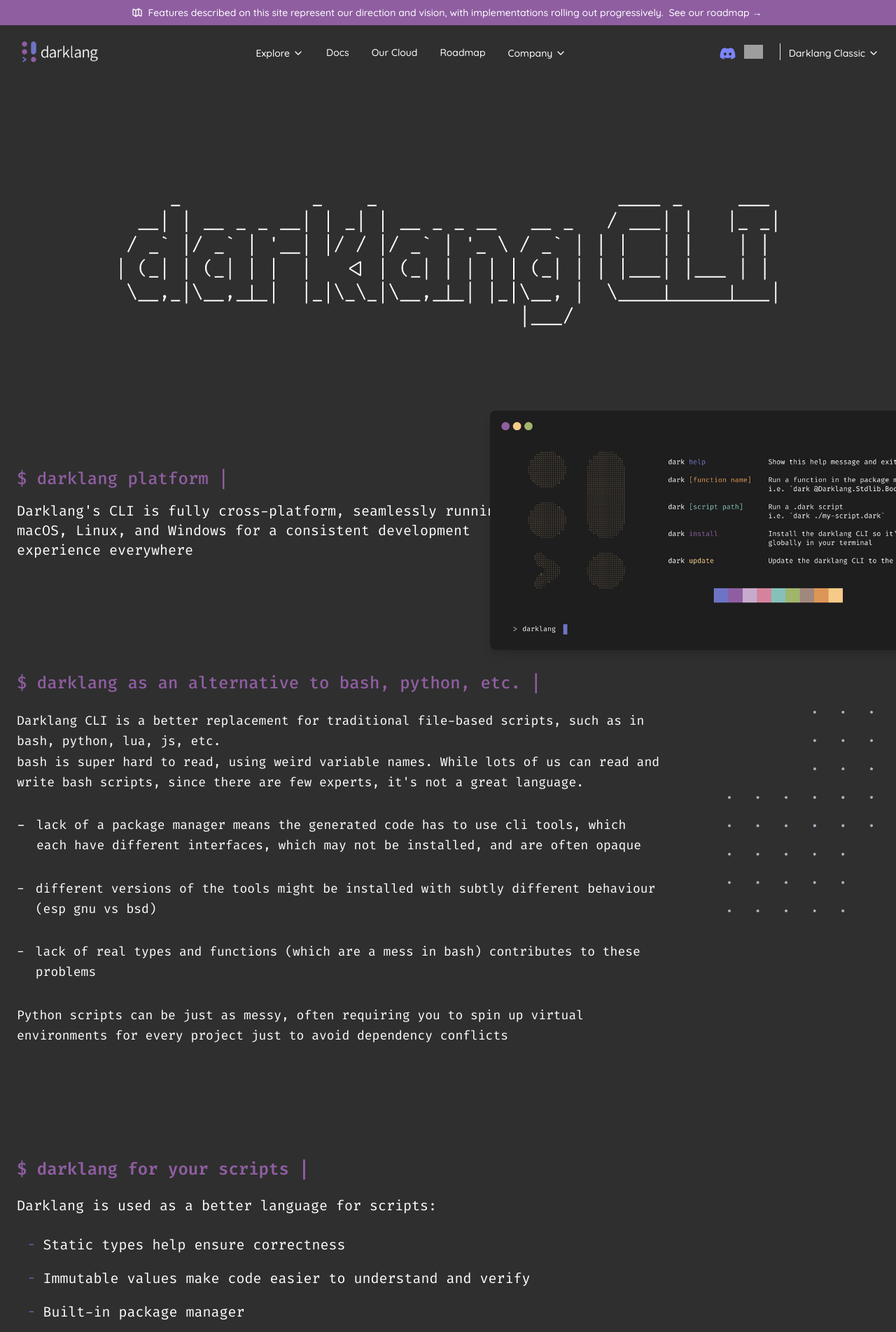
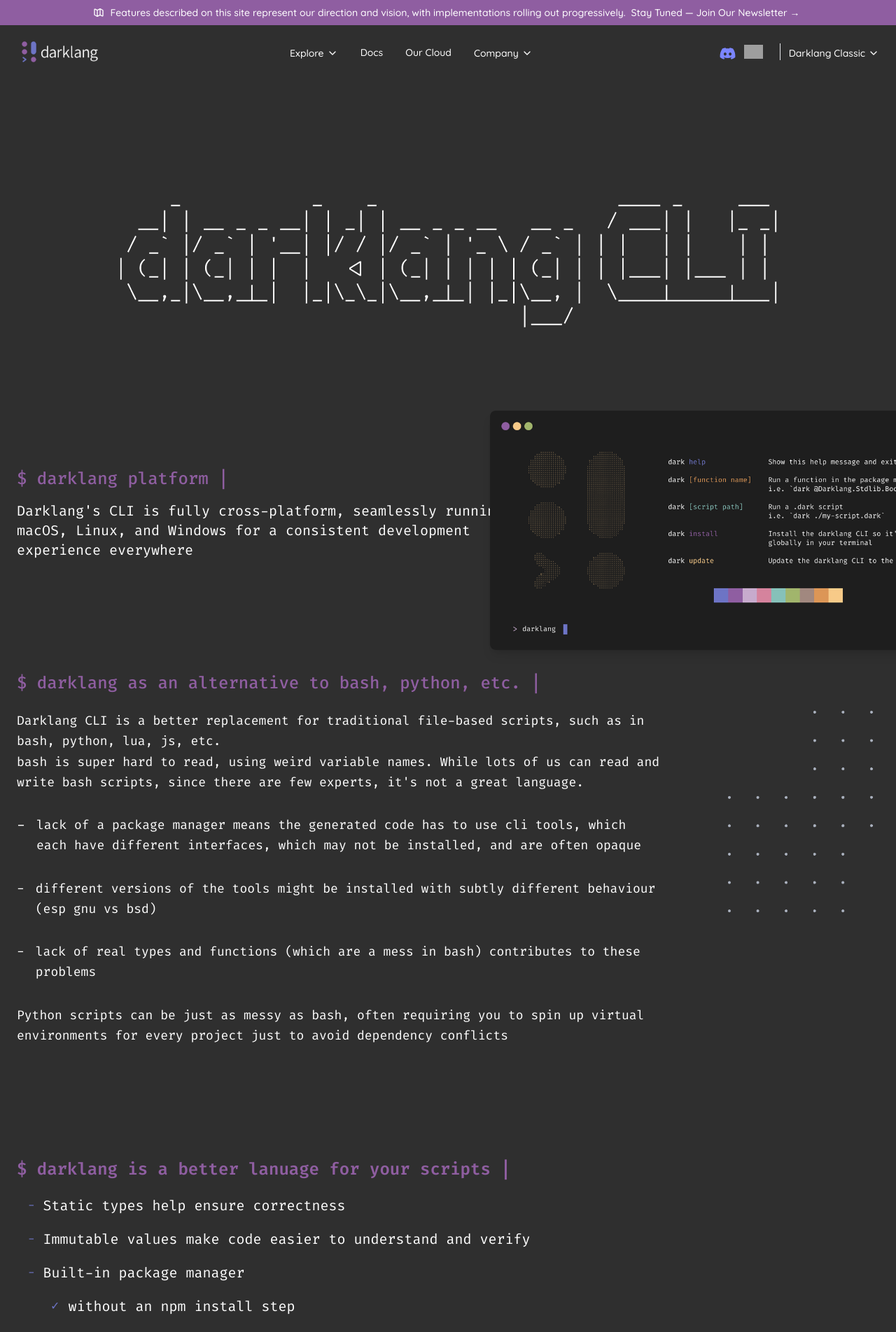
Before and after one commit to darklang/darklang.com, a React (Vite) app: page /cli in a window 1280 px wide. Shown: the top 1904 px of the page at 70% size. Built offline with nearby package versions, Linux system fonts and the light colour scheme; grey boxes are pictures that could not be loaded.

Commit message:
small updates

```diff
--- a/src/App.tsx
+++ b/src/App.tsx
@@ -17,7 +17,6 @@
 import TraceDriven from "./pages/TraceDriven"
 import TypeChecking from "./pages/TypeChecking"
 
-import Roadmap from "./pages/Roadmap";
 import Company from "./pages/Company";
 import GettingStarted from "./pages/GettingStarted";
 import ForX from "./pages/For"
@@ -51,7 +50,6 @@
 
           <Route path="gettingStarted" element={<GettingStarted />} />
           <Route path="company" element={<Company />} />
-          <Route path="roadmap" element={<Roadmap />} />
           <Route path="our-cloud" element={<Cloud />} />
           <Route path="for" element={<ForX />} />
           {/* <Route path="packages" element={<Packages />} /> */}
--- a/src/common/Banner.tsx
+++ b/src/common/Banner.tsx
@@ -25,10 +25,10 @@
       <span className="mr-1">
         {text}.{" "}
         <Link
-          to="/roadmap"
+          to="/"
           className="ml-1 hover:underline whitespace-nowrap flex-shrink-0"
         >
-          See our roadmap →
+          Stay Tuned — Join Our Newsletter  →
         </Link>
       </span>
     </div>
--- a/src/common/layout/Header.tsx
+++ b/src/common/layout/Header.tsx
@@ -109,14 +109,6 @@
                 className=" hover:text-blue-dbg text-sm font-medium"
               >
                 Our Cloud
-              </Link>
-            </li>
-            <li>
-              <Link
-                to="/roadmap"
-                className=" hover:text-blue-dbg text-sm font-medium"
-              >
-                Roadmap
               </Link>
             </li>
             <li>
@@ -296,15 +288,6 @@
                 <ul className="pl-4 mt-2 space-y-2">
                   <li>
                     <Link
-                      to="/roadmap"
-                      className="block hover:text-blue-dbg text-sm"
-                      onClick={() => setIsMobileMenuOpen(false)}
-                    >
-                      Roadmap
-                    </Link>
-                  </li>
-                  <li>
-                    <Link
                       to="https://blog.darklang.com/"
                       target="_blank"
                       className="block hover:text-blue-dbg text-sm"
--- a/src/pages/CLI/index.tsx
+++ b/src/pages/CLI/index.tsx
@@ -104,7 +104,7 @@
               </li>
             </ul>
 
-            <p className="leading-relaxed mt-8">Python scripts can be just as messy, often requiring you to spin up virtual environments for every project just to avoid dependency conflicts</p>
+            <p className="leading-relaxed mt-8">Python scripts can be just as messy as bash, often requiring you to spin up virtual environments for every project just to avoid dependency conflicts</p>
           </div>
           <div className="hidden md:block md:w-1/4 md:absolute md:-right-20 2xl:-right-80">
             <img src={doubleGridImage} alt="grid" className="w-2xs 2xl:w-xs" />
@@ -115,7 +115,7 @@
       {/* Darklang for Scripts Section */}
       <section className="py-16 px-6  max-w-7xl 2xl:max-w-[100rem] mx-auto">
         <div className="text-purple-dbg mb-6 text-lg md:text-2xl font-semibold">
-          $ darklang for your scripts |
+          $ darklang is a better lanuage for your scripts |
         </div>
         <div className="relative">
           <img
@@ -124,9 +124,6 @@
             className="hidden md:block w-2xs 2xl:w-sm absolute -right-40 -bottom-45 2xl:-right-120"
           />
           <div className="space-y-8">
-            <p className="text-white text-xl leading-6">
-              Darklang is used as a better language for scripts:
-            </p>
 
             <ul className="space-y-6 mt-6 ml-4">
               <li className="flex items-start">
@@ -159,7 +156,7 @@
 
               <li className="flex items-start ml-8">
                 <span className="text-blue-dbg mr-3">✓</span>
-                <span className="text-white text-base leading-6">
+                <span className="text-white text-xl leading-6">
                   versioned immutable functions and packages
                 </span>
               </li>
@@ -303,7 +300,7 @@
           $ darklang commands |
         </div>
 
-        <div className="space-y-6 md:ml-6 md:text-lg 2xl:text-xl">
+        <div className="space-y-6 md:ml-6 md:text-lg 2xl:text-xl md:mb-36">
           <div className="flex flex-col space-y-2 md:grid md:grid-cols-12 md:gap-4 md:space-y-0 md:items-start">
             <div className="md:col-span-3">
               dark <span className="text-blue-dbg">help</span>
--- a/src/pages/Classic/index.tsx
+++ b/src/pages/Classic/index.tsx
@@ -37,7 +37,7 @@
           </div>
 
           <p className="text-gray-300 text-base 2xl:text-lg mt-8">
-            Darklang Classic is no longer accessible. It had been running in production since 2019, and we've decided to wind it down. Check our <a className="text-blue-dbg underline" href="https://blog.darklang.com/winding-down-darklang-classic/" target="_blank">blog post</a> for more details. Darklang-next is
+            Sign ups for Darklang Classic are no longer available. It had been running in production since 2019, and we've decided to <a className="text-blue-dbg underline" href="https://blog.darklang.com/winding-down-darklang-classic/" target="_blank">wind it down</a>. Darklang-next is
             the next iteration of Dark, applicable to both the cloud runtime and to local scripts and CLIs.
           </p>
         </div>
--- a/src/pages/Editing/index.tsx
+++ b/src/pages/Editing/index.tsx
@@ -168,7 +168,7 @@
         </div>
       </section>
 
-      <section className="py-16 px-6 max-w-7xl mx-auto">
+      <section className="py-16 px-6 max-w-7xl mx-auto md:pb-32">
         <div className=" text-blue-dbg text-2xl mb-8">Future Editor Support</div>
 
         <div className="text-white text-lg space-y-8 max-w-6xl">
--- a/src/pages/Home/BlogPosts.tsx
+++ b/src/pages/Home/BlogPosts.tsx
@@ -22,7 +22,6 @@
     <section className="py-16 mb-64 bg-white">
       <div className="container mx-auto px-4">
         <SectionTitle
-          subtitle="Latest insights & updates"
           align="center"
           className="mb-12"
           subtitleStyle="button"
@@ -43,6 +42,15 @@
             />
           ))}
         </div>
+
+        <div className="mt-12 text-center">
+          <a
+            href="https://blog.darklang.com/"
+            className="inline-flex items-center justify-center px-6 py-2 border border-purple-lbg text-sm font-medium rounded-full text-purple-lbg bg-white hover:bg-purple-lbg hover:text-white transition-colors duration-200"
+          >
+            See All Blog Posts
+          </a>
+        </div>
       </div>
     </section>
   );
--- a/src/pages/Home/DeploylessCloud.tsx
+++ b/src/pages/Home/DeploylessCloud.tsx
@@ -47,7 +47,6 @@
     <section className="w-full bg-white py-24">
       <div className="max-w-7xl 2xl:max-w-[100rem] mx-auto px-4 sm:px-6 lg:px-8">
         <SectionTitle
-          subtitle="No Setup"
           align="center"
           className="mb-20"
           description="Instant cloud deployment of code (to our cloud or yours), with instant creation of DBs, API endpoints, and worker queues, with no containers, no cold starts, no orchestration, or other devops/cloud engineering required"
@@ -60,7 +59,7 @@
 
         <div className="mt-10 grid md:grid-cols-2 gap-16 max-w-6xl 2xl:max-w-7xl mx-auto">
           <div className="space-y-12">
-            <h2 className="text-2xl md:text-2xl 2xl:text-3xl font-semibold text-purple-lbg mb-8 text-center underline">Deployless</h2>
+            <h2 className="text-2xl md:text-2xl 2xl:text-3xl font-semibold text-purple-lbg mb-8 text-center">Deployless</h2>
             <FeatureCard
               icon={<LightningIcon />}
               title="Write code and it's immediately available"
@@ -87,7 +86,7 @@
           </div>
 
           <div className="space-y-12">
-            <h2 className="text-xl md:text-2xl 2xl:text-3xl font-semibold text-purple-lbg mb-8 text-center underline">Zero setup infrastructure</h2>
+            <h2 className="text-xl md:text-2xl 2xl:text-3xl font-semibold text-purple-lbg mb-8 text-center">Zero setup infrastructure</h2>
             <FeatureCard
               icon={<LightningIcon />}
               title="Instant infrastructure creation"
```
